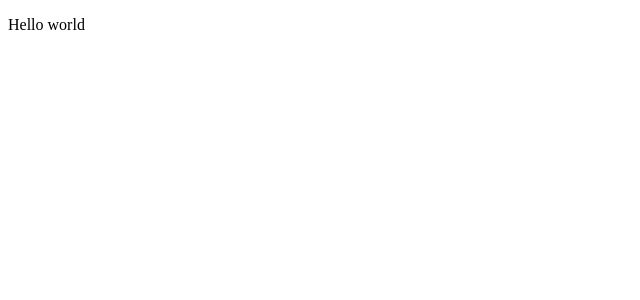
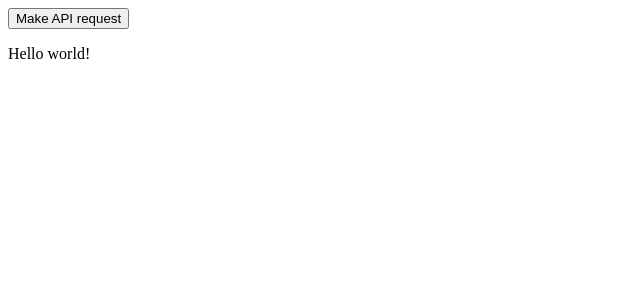
Before and after one commit to ZachFleck42/Drone-Mission-Simulator, a React (Create React App) app in the folder frontend/: page / in a window 1280 px wide. Shown: the top 300 px of the page, without its empty margins (0-640 px from the left). Built offline with nearby package versions, Linux system fonts and the light colour scheme; the HTML template or start-up script is replaced by a standard one.

Commit message:
Implements a test button on frontend for calling backend API

```diff
--- a/frontend/package.json
+++ b/frontend/package.json
@@ -10,6 +10,7 @@
     "@types/node": "^16.18.39",
     "@types/react": "^18.2.15",
     "@types/react-dom": "^18.2.7",
+    "axios": "^1.4.0",
     "react": "^18.2.0",
     "react-dom": "^18.2.0",
     "react-scripts": "5.0.1",
--- a/frontend/src/App.tsx
+++ b/frontend/src/App.tsx
@@ -1,7 +1,10 @@
+import FetchButton from './lib/components/FetchButton';
+
 function App() {
 	return (
 		<div className="App">
-			<p>Hello world</p>
+			<FetchButton url="http://127.0.0.1:8080/" />
+			<p>Hello world!</p>
 		</div>
 	);
 }
--- /dev/null
+++ b/frontend/src/lib/components/FetchButton.tsx
@@ -0,0 +1,21 @@
+import React from 'react';
+import axios, { AxiosResponse } from 'axios';
+
+interface ButtonComponentProps {
+	url: string;
+}
+
+const FetchButton: React.FC<ButtonComponentProps> = ({ url }) => {
+	const handleClick = async () => {
+		try {
+			const response: AxiosResponse = await axios.get(url);
+			console.log('Response Data:', response.data);
+		} catch (error) {
+			console.error('Error:', error);
+		}
+	};
+
+	return <button onClick={handleClick}>Make API request</button>;
+};
+
+export default FetchButton;
```
Also changed, not shown: 1 other file (tests, documents, lock files or other folders).
